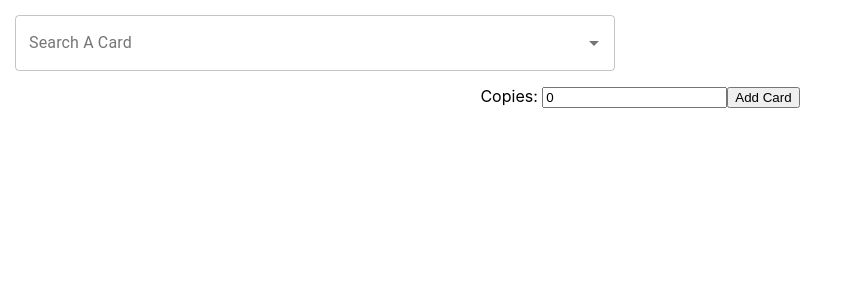
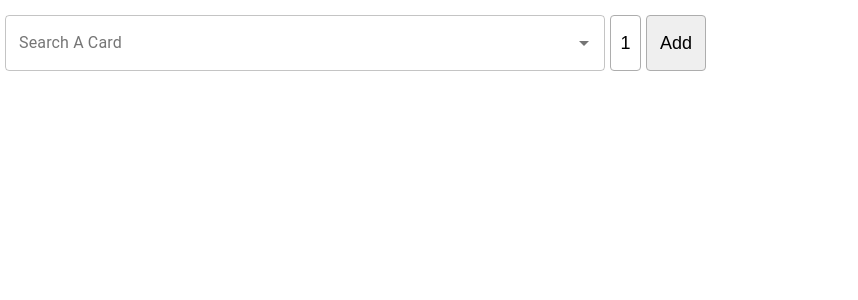
Before and after one commit to keisukeisobe/ygo-hand-frontend, a React (Create React App) app: page / in a window 1280 px wide. Shown: the top 300 px of the page, without its empty margins (0-858 px from the left). Built offline with nearby package versions, Linux system fonts and the light colour scheme.

Commit message:
put all inputs/buttons in one row, styled consistently

```diff
--- a/src/components/Decklist/Search.css
+++ b/src/components/Decklist/Search.css
@@ -0,0 +1,44 @@
+.flex-outer {
+  display: flex;
+}
+
+.add-copies-input {
+  border: 1px solid grey;
+  width: 25px;
+  font-size: 18px;
+  margin: 15px 0px;
+  text-align: center;
+  border: 1px solid rgb(173, 173, 173);
+  border-radius: 4px;
+}
+
+.add-copies-input:focus {
+  border: 2px solid rgb(11, 11, 177);
+  outline: none;
+}
+
+.add-copies-input:hover {
+  border: 1px solid black;
+}
+
+.add-copies-btn {
+  margin: 15px 5px;;
+  width: 60px;
+  font-size: 18px;
+  outline: none;
+  border: 1px solid rgb(173, 173, 173);
+  border-radius: 4px;
+}
+
+.add-copies-btn:hover {
+  background-color: rgb(219, 219, 219);
+  border: 1px solid black;
+}
+
+input[type=number]::-webkit-inner-spin-button,
+input[type=number]::-webkit-outer-spin-button {
+    -webkit-appearance: none;
+    -moz-appearance: none;
+    appearance: none;
+    margin: 0;
+}
--- a/src/components/Decklist/Search.js
+++ b/src/components/Decklist/Search.js
@@ -13,7 +13,7 @@ function sleep(delay = 0) {
 
 function Search() {
   const [decklist, setDecklist] = useState([]);
-  const [copies, setCopies] = useState(0);
+  const [copies, setCopies] = useState(1);
   //open or closed state, default closed
   const [open, setOpen] = useState(false);
   //options from which to load dropdown
@@ -85,9 +85,10 @@ function Search() {
 
   return (
     <form>
+      <div className="flex-outer">
         <Autocomplete
           id="search"
-        style={{ width: 600, margin: 15}}
+          style={{ width: 600, margin: '15px 5px'}}
           open={open}
           onOpen={() => {
             setOpen(true);
@@ -125,11 +126,11 @@ function Search() {
             />
           )}
         />
-      <label htmlFor={inputValue}>Copies: </label>
-      <input type="number" name={inputValue} id={inputValue} value={copies} onChange={handleCopyChange} />
-      <button onClick={addCard}>
-        Add Card
+          <input type="number" className="add-copies-input" name={inputValue} id={inputValue} value={copies} onChange={handleCopyChange} min={1} max={3}/>
+          <button className="add-copies-btn" onClick={addCard}>
+            Add
           </button>
+      </div>
     </form>
   );
 }
```
Lines whose indentation alone changed are shown as unchanged.
